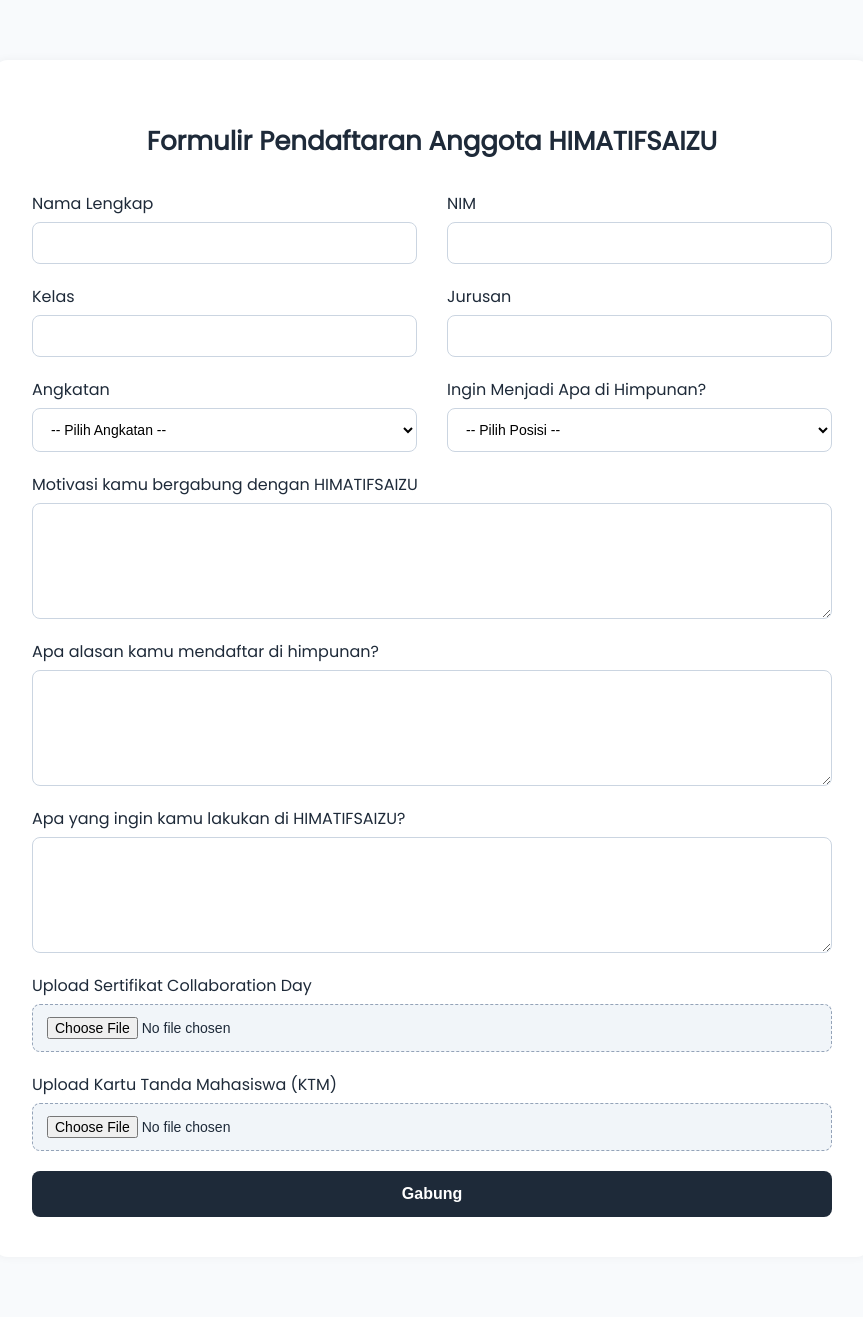
After one commit to Z-A-N/Z-A-N.github.io, a PHP site: page /daftar.html in a window 1280 px wide. The commit adds this page. Shown: the whole page, without its empty margins (208-1071 px from the left). Run offline with PHP 8.4, Linux system fonts and the light colour scheme.

```diff
--- /dev/null
+++ b/daftar.html
@@ -0,0 +1,192 @@
+<!DOCTYPE html>
+<html lang="id">
+<head>
+  <meta charset="UTF-8" />
+  <meta name="viewport" content="width=device-width, initial-scale=1.0"/>
+  <title>Pendaftaran Anggota - HIMATIFSAIZU</title>
+  <link href="https://fonts.googleapis.com/css2?family=Poppins&display=swap" rel="stylesheet" />
+  <style>
+    body {
+      margin: 0;
+      font-family: 'Poppins', sans-serif;
+      background-color: #f8fafc;
+      color: #1E2A39;
+    }
+
+    main {
+      max-width: 800px;
+      margin: 60px auto;
+      padding: 40px;
+      background-color: #ffffff;
+      border-radius: 16px;
+      box-shadow: 0 0 10px rgba(0, 0, 0, 0.05);
+    }
+
+    h2 {
+      text-align: center;
+      font-size: 26px;
+      margin-bottom: 30px;
+      color: #1E2A39;
+    }
+
+    form {
+      display: grid;
+      grid-template-columns: 1fr;
+      gap: 20px;
+    }
+
+    @media(min-width: 768px) {
+      form {
+        grid-template-columns: 1fr 1fr;
+        column-gap: 30px;
+      }
+    }
+
+    .form-group {
+      display: flex;
+      flex-direction: column;
+    }
+
+    .form-group.full {
+      grid-column: 1 / -1;
+    }
+
+    label {
+      font-weight: 500;
+      margin-bottom: 6px;
+      color: #1E2A39;
+    }
+
+    input, select, textarea {
+      padding: 12px 14px;
+      border: 1px solid #cbd5e1;
+      border-radius: 8px;
+      font-size: 14px;
+      background-color: #ffffff;
+      transition: 0.2s;
+    }
+
+    input:focus, select:focus, textarea:focus {
+      border-color: #1E2A39;
+      outline: none;
+      background-color: #f1f5f9;
+    }
+
+    textarea {
+      resize: vertical;
+      min-height: 90px;
+    }
+
+    input[type="file"] {
+      border: 1px dashed #94a3b8;
+      background: #f1f5f9;
+    }
+
+    button {
+      grid-column: 1 / -1;
+      background-color: #1E2A39;
+      color: white;
+      padding: 14px;
+      border: none;
+      border-radius: 8px;
+      font-weight: bold;
+      font-size: 16px;
+      cursor: pointer;
+      transition: all 0.3s ease;
+    }
+
+    button:hover {
+      background-color: #334155;
+    }
+  </style>
+</head>
+<body>
+
+  <main>
+    <h2>Formulir Pendaftaran Anggota HIMATIFSAIZU</h2>
+    <form action="#" method="POST" enctype="multipart/form-data">
+
+      <div class="form-group">
+        <label for="nama">Nama Lengkap</label>
+        <input type="text" id="nama" name="nama" required />
+      </div>
+
+      <div class="form-group">
+        <label for="nim">NIM</label>
+        <input type="text" id="nim" name="nim" required />
+      </div>
+
+      <div class="form-group">
+        <label for="kelas">Kelas</label>
+        <input type="text" id="kelas" name="kelas" required />
+      </div>
+
+      <div class="form-group">
+        <label for="jurusan">Jurusan</label>
+        <input type="text" id="jurusan" name="jurusan" required />
+      </div>
+
+      <div class="form-group">
+        <label for="angkatan">Angkatan</label>
+        <select id="angkatan" name="angkatan" required>
+          <option value="">-- Pilih Angkatan --</option>
+          <option value="2021">2021</option>
+          <option value="2022">2022</option>
+          <option value="2023">2023</option>
+          <option value="2024">2024</option>
+          <option value="2025">2025</option>
+        </select>
+      </div>
+
+      <div class="form-group">
+        <label for="posisi">Ingin Menjadi Apa di Himpunan?</label>
+        <select id="posisi" name="posisi" required>
+          <option value="">-- Pilih Posisi --</option>
+          <optgroup label="Badan Pengurus Harian (BPH)">
+            <option value="Ketua">Ketua</option>
+            <option value="Wakil Ketua">Wakil Ketua</option>
+            <option value="Sekretaris">Sekretaris</option>
+            <option value="Bendahara">Bendahara</option>
+          </optgroup>
+          <optgroup label="Divisi">
+            <option value="HUMAS">Jaringan Organisasi (HUMAS)</option>
+            <option value="KOMINFO">Komunikasi dan Informasi (KOMINFO)</option>
+            <option value="EKOWIR">Ekonomi Kreatif (EKOWIR)</option>
+            <option value="PSDM">Pengembangan SDM (PSDM)</option>
+            <option value="ADVOMIBA">Advokasi & Minat Bakat (ADVOMIBA)</option>
+          </optgroup>
+        </select>
+      </div>
+
+      <div class="form-group full">
+        <label for="motivasi">Motivasi kamu bergabung dengan HIMATIFSAIZU</label>
+        <textarea id="motivasi" name="motivasi" required></textarea>
+      </div>
+
+      <div class="form-group full">
+        <label for="alasan">Apa alasan kamu mendaftar di himpunan?</label>
+        <textarea id="alasan" name="alasan" required></textarea>
+      </div>
+
+      <div class="form-group full">
+        <label for="kontribusi">Apa yang ingin kamu lakukan di HIMATIFSAIZU?</label>
+        <textarea id="kontribusi" name="kontribusi" required></textarea>
+      </div>
+
+      <!-- Upload File Section -->
+      <div class="form-group full">
+        <label for="sertifikat">Upload Sertifikat Collaboration Day</label>
+        <input type="file" id="sertifikat" name="sertifikat" accept=".pdf,.jpg,.png" required />
+      </div>
+
+      <div class="form-group full">
+        <label for="ktm">Upload Kartu Tanda Mahasiswa (KTM)</label>
+        <input type="file" id="ktm" name="ktm" accept=".pdf,.jpg,.png" required />
+      </div>
+
+      <button type="submit">Gabung</button>
+    </form>
+  </main>
+
+</body>
+</html>
```
Also changed, not shown: assets/style.css (+297 -48 lines), callsponsor.html (added, +30 -0 lines), index.html (+108 -21 lines), Artikel/index.html (added).
